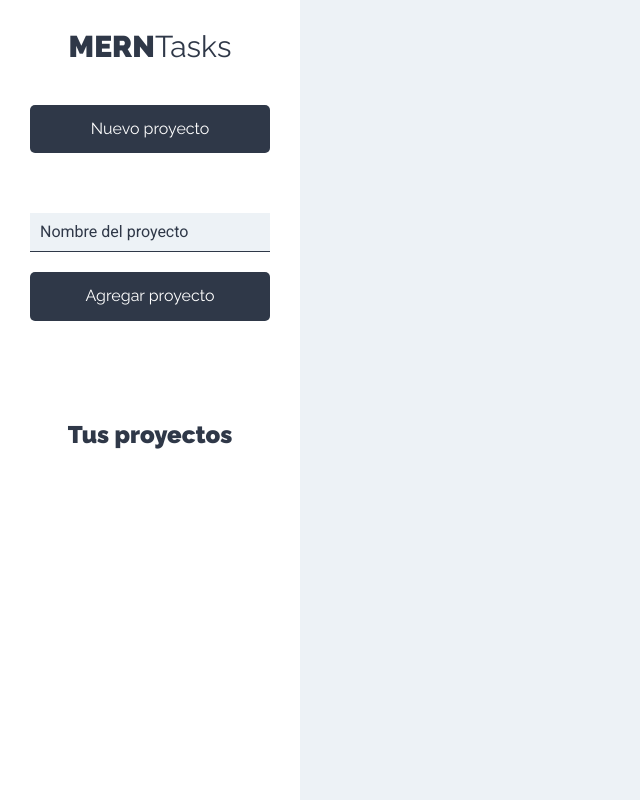
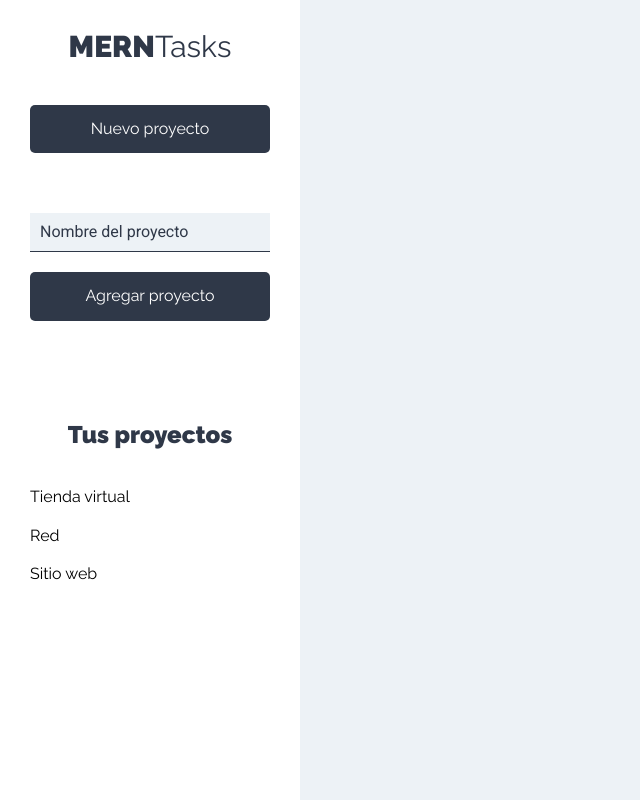
Before and after one commit to alextello/MERN-Tasks, a React (Create React App) app in the folder cliente/: page /proyectos in a window 1280 px wide. Shown: the whole page, without its empty margins (0-640 px from the left). Built offline with nearby package versions, Linux system fonts and the light colour scheme.

Commit message:
Listado de proyectos en sidebar

```diff
--- a/cliente/src/components/layout/Sidebar.jsx
+++ b/cliente/src/components/layout/Sidebar.jsx
@@ -1,6 +1,7 @@
 import React from 'react'
 import PropTypes from 'prop-types'
 import NuevoProyecto from '../projects/NuevoProyecto'
+import ListadoProyectos from '../projects/Listado'
 
 const Sidebar = props => {
     return (
@@ -9,6 +10,7 @@ const Sidebar = props => {
             <NuevoProyecto />
             <div className="proyectos">
                 <h2>Tus proyectos</h2>
+                <ListadoProyectos />
             </div>
         </aside>
     )
--- /dev/null
+++ b/cliente/src/components/projects/Listado.jsx
@@ -0,0 +1,32 @@
+import React from 'react'
+import PropTypes from 'prop-types'
+import Proyecto from './Proyecto'
+
+const ListadoProyectos = props => {
+    const proyectos = [
+        {
+            nombre: 'Tienda virtual',
+        },
+        {
+            nombre: 'Red',
+        },
+        {
+            nombre: 'Sitio web',
+        }
+    ]
+    return (
+        <ul className="listado-proyectos">
+            {proyectos.map(proyecto => (
+                <Proyecto
+                proyecto={proyecto}
+                />
+            ))}
+        </ul>
+    )
+}
+
+ListadoProyectos.propTypes = {
+
+}
+
+export default ListadoProyectos
--- /dev/null
+++ b/cliente/src/components/projects/Proyecto.jsx
@@ -0,0 +1,20 @@
+import React from 'react'
+import PropTypes from 'prop-types'
+
+const Proyecto = ({proyecto}) => {
+    return (
+        <li>
+            <button
+            className="btn btn-blank"
+            >
+                {proyecto.nombre}
+            </button>
+        </li>
+    )
+}
+
+Proyecto.propTypes = {
+
+}
+
+export default Proyecto
```
